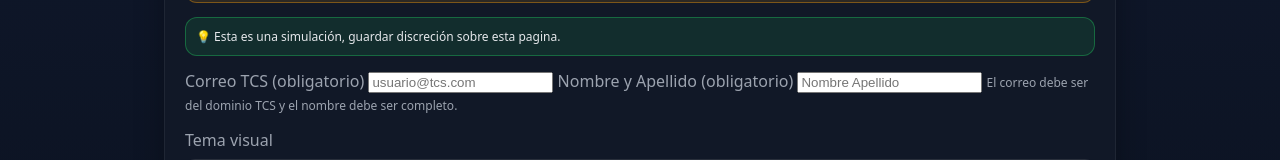
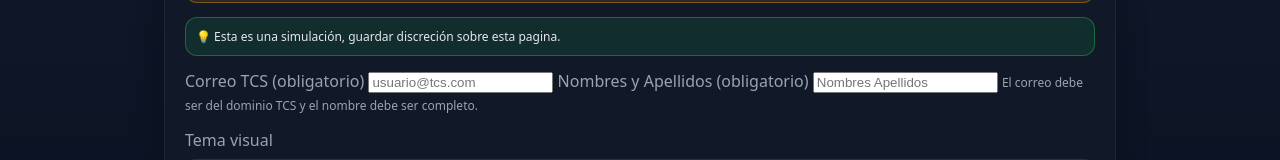
Before and after one commit to Kouller/examen_preview, a plain HTML site: page index.html in a window 1280 px wide. Shown: the part 429-589 px from the top of the page. Drawn offline with nearby package versions, Linux system fonts and the light colour scheme.

Commit message:
Add files via upload

```diff
--- a/index.html
+++ b/index.html
@@ -40,8 +40,8 @@
       <!-- Datos del participante -->
       <label for="studentEmail" class="muted">Correo TCS (obligatorio)</label>
       <input id="studentEmail" type="email" required placeholder="usuario@tcs.com" inputmode="email" />
-      <label for="studentFullName" class="muted">Nombre y Apellido (obligatorio)</label>
-      <input id="studentFullName" type="text" required placeholder="Nombre Apellido" />
+      <label for="studentFullName" class="muted">Nombres y Apellidos (obligatorio)</label>
+      <input id="studentFullName" type="text" required placeholder="Nombres Apellidos" />
       <span class="tiny muted">El correo debe ser del dominio TCS y el nombre debe ser completo.</span>
       <div class="space"></div>
       <!-- Selector de tema (claro/oscuro) -->
```
